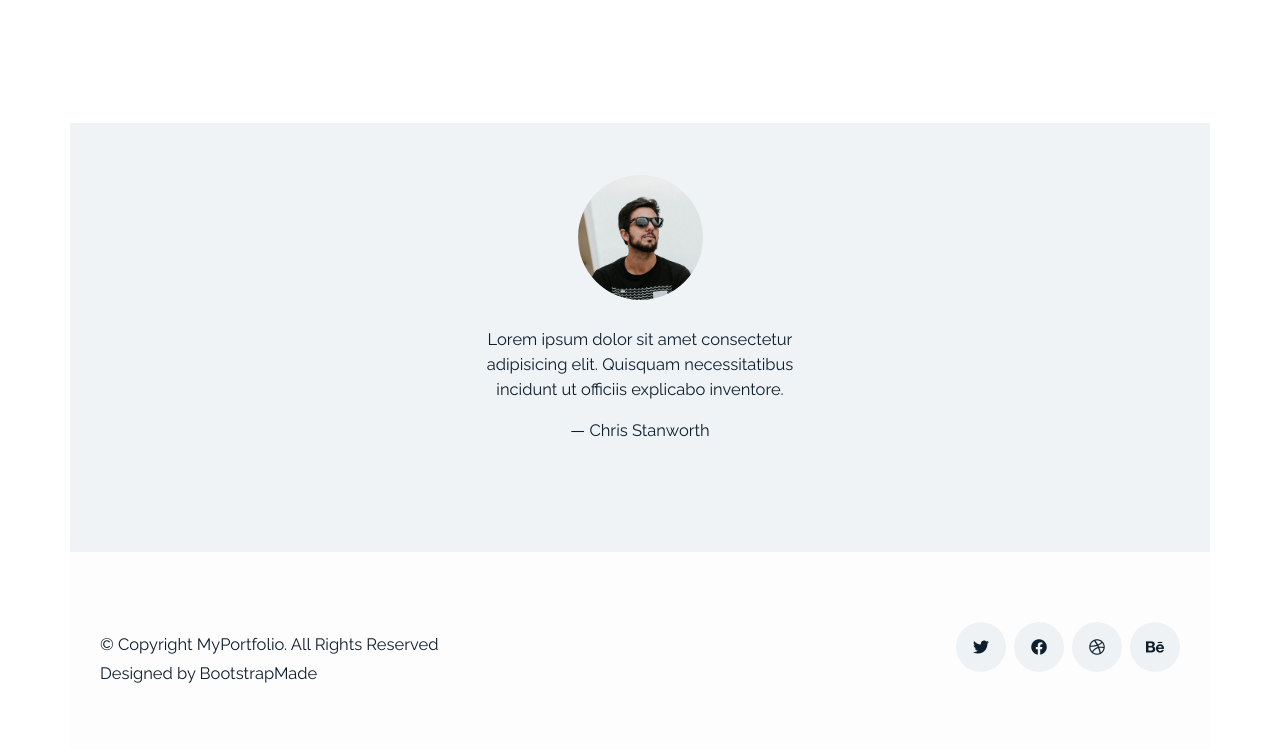
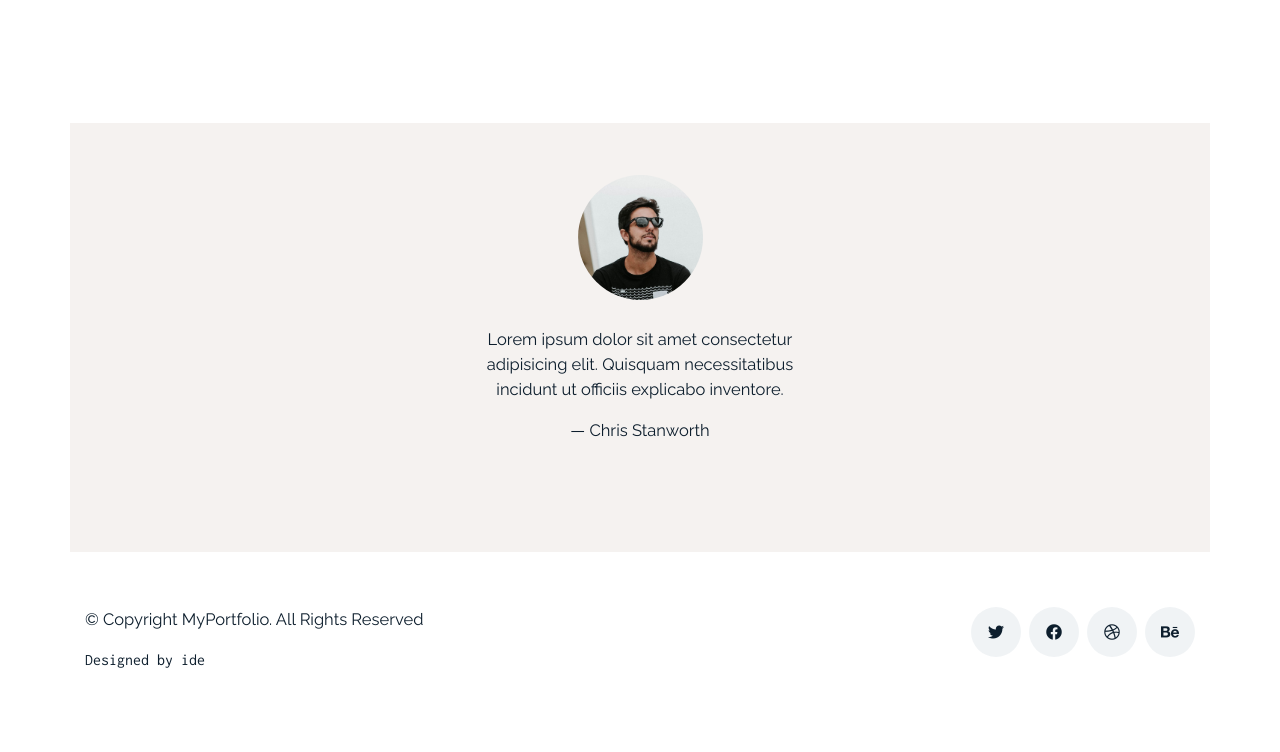
Before and after one commit to Belteshazza/portfolio, a plain HTML site: page index.html in a window 1280 px wide. Shown: the part 2468-3220 px from the top of the page. After the commit the page ends 3150 px from the top, so only its background shows below. Drawn offline with nearby package versions, Linux system fonts and the light colour scheme.

Commit message:
final cleanup

```diff
--- a/css/style.css
+++ b/css/style.css
@@ -240,7 +240,10 @@ ul{
 
 
 .testimony{
-    background-color: rgba(204, 216, 221, 0.301);
+    background-color: rgba(221, 211, 204, 0.301);
+
+    margin-bottom: 55px;
+
 }
 
 .img-container {
@@ -260,11 +263,7 @@ ul{
 
 }
 
-.footer{
-    background-color: rgb(253, 253, 253);
-    padding-bottom: 70px;
 
-}
 
 .copy-right{
 
--- a/index.html
+++ b/index.html
@@ -249,10 +249,7 @@
                   <li class="items">Cumque quae aliquam</li>
                 </ul>
               </div>
-
-
             </div>
-
 
         <div class="row">
           <div class="col testimony">
@@ -266,33 +263,23 @@
               <p>&mdash; Chris Stanworth</p>
             </div>
           </div>
-
         </div>
 
-        <div class="row">
-          <div class="col footer">
 
-            <div class="col-sm-6 copy-right">
-              <p class="mb-1">© Copyright MyPortfolio. All Rights Reserved</p>
-              <p>Designed by BootstrapMade</p>
-
+          <div class="row" id="foot">
+            <div class="col-sm-6" id="foot">
+              <p class="mb-g1">&copy; Copyright MyPortfolio. All Rights Reserved</p>
+              <div class="credits">
+                Designed by <a href="https://ide.com.ng/"></a>ide</a>
+              </div>
             </div>
-
             <div class="col-sm-6 social text-md-right">
               <a href="#"><i class="fab fa-twitter icon"></i></a>
               <a href="#"> <i class="fab fa-facebook icon"></i></a>
               <a href="#"> <i class="fab fa-dribbble icon"></i></a>
               <a href="#"> <i class="fab fa-behance icon"></i></a>
-            </div>
+            </div> </div>
 
-
-
-          </div>
-
-        </div>
-
-
-      </div>
 
 
 
```
